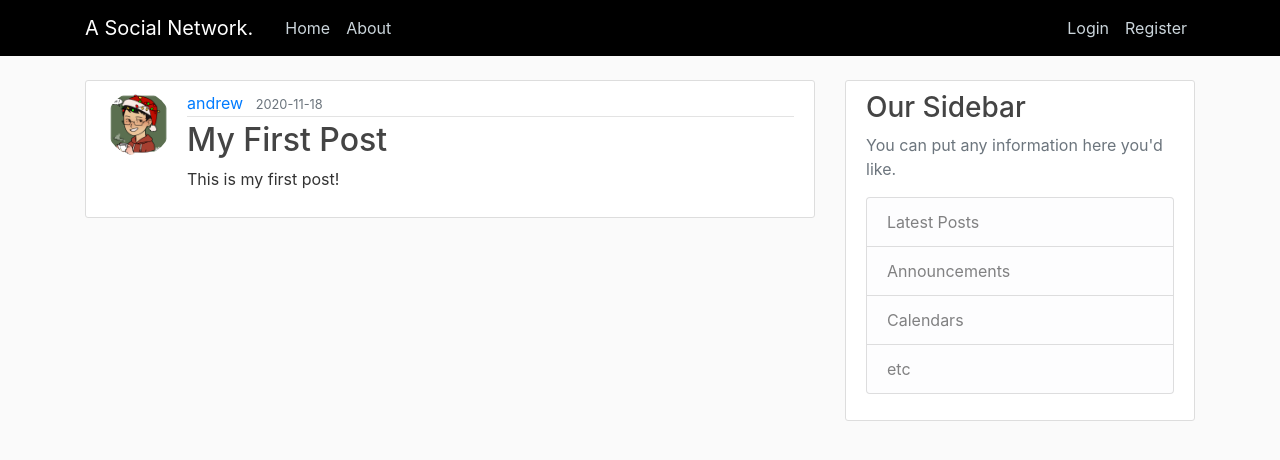
After one commit to andrewzee23/a-social-network, a Flask app: page /post/1 in a window 1280 px wide. The commit adds this page. Shown: the top 460 px of the page. Run offline with Flask 2, Linux system fonts and the light colour scheme; data comes from the database, SQL or seed files in the repository; both versions use the stored data as it was after the commit; parts of the project's set-up code (start-up, migrations or seed data) failed here and were passed over; some libraries are stand-ins or nearby versions.

Commit message:
formatted post.html and home.html

```diff
--- a/app/templates/home.html
+++ b/app/templates/home.html
@@ -13,7 +13,7 @@
                 <a class="mr-2" href="#">{{ post.author.username }}</a>
                 <small class="text-muted">{{ post.date_posted.strftime('%Y-%m-%d') }}</small>
             </div>
-            <h2><a class="article-title" href="#">{{ post.title }}</a></h2>
+            <h2><a class="article-title" href="{{ url_for('post', post_id = post.id) }}">{{ post.title }}</a></h2>
             <p class="article-content">{{ post.content }}</p>
             </div>
 
--- /dev/null
+++ b/app/templates/post.html
@@ -0,0 +1,20 @@
+{% extends 'layout.html' %}
+
+{% block content %}
+
+    <article class="media content-section">
+
+        <img class="rounded-circle article-img" src="{{ url_for('static', filename='profile_pics/' + post.author.image_file) }}" alt="profile_picture">
+
+        <div class="media-body">
+        <div class="article-metadata">
+            <a class="mr-2" href="#">{{ post.author.username }}</a>
+            <small class="text-muted">{{ post.date_posted.strftime('%Y-%m-%d') }}</small>
+        </div>
+        <h2 class = 'article-title'>{{ post.title }}</h2>
+        <p class="article-content">{{ post.content }}</p>
+        </div>
+
+    </article>
+
+{% endblock content %}
```
Also changed, not shown: app/site.db.
